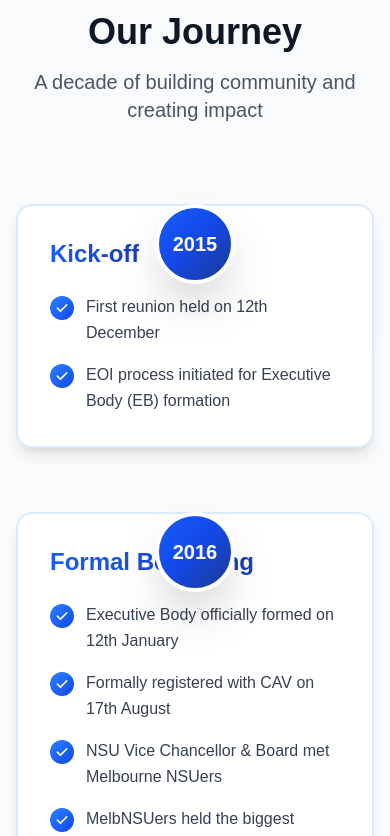
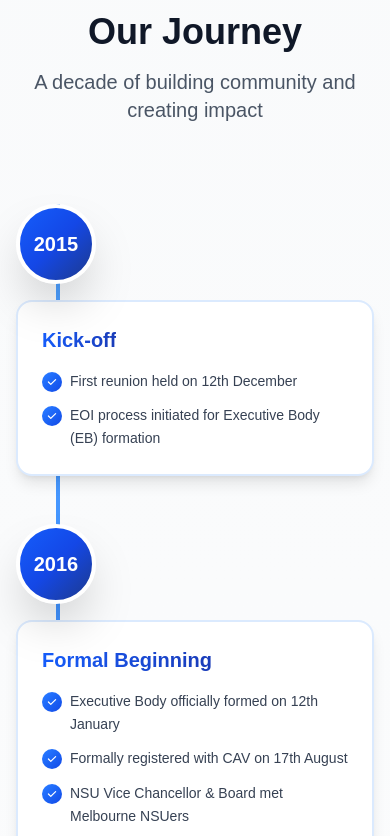
Before and after one commit to Zihan403/nsu, a Next.js app: page /about in a window 390 px wide. Shown: the part 3964-4800 px from the top of the page. Built offline with nearby package versions, Linux system fonts and the light colour scheme; no server answers; a web font is replaced by a local one.

Commit message:
feat: optimize images and fix dropdowns - enable Next.js image optimization with AVIF/WebP, add priority/lazy loading, fix admin panel and event creation dropdowns, standardize event images to 1200x675

```diff
--- a/app/about/page.tsx
+++ b/app/about/page.tsx
@@ -230,6 +230,7 @@ export default function About() {
                     width={128}
                     height={128}
                     className="w-full h-full object-cover group-hover:brightness-110 transition-all duration-300"
+                    priority
                   />
                 </div>
                 <div className="text-center group-hover:transform group-hover:-translate-y-1 transition-transform duration-300">
@@ -240,13 +241,14 @@ export default function About() {
 
               {/* Vice President */}
               <div className="group">
-                <div className="w-32 h-32 rounded-full overflow-hidden border-4 border-blue-900 shadow-lg mx-auto mb-4 group-hover:scale-110 transition-transform duration-300 group-hover:shadow-xl">
+                <div className="w-32 h-32 rounded-full overflow-hidden border-4 border-slate-900 shadow-lg mx-auto mb-4 group-hover:scale-110 transition-transform duration-300 group-hover:shadow-xl">
                   <Image
                     src="/assets/images/team/Aveen Ali.jpg"
                     alt="Aveen Ali"
                     width={128}
                     height={128}
                     className="w-full h-full object-cover group-hover:brightness-110 transition-all duration-300"
+                    loading="lazy"
                   />
                 </div>
                 <div className="text-center group-hover:transform group-hover:-translate-y-1 transition-transform duration-300">
@@ -267,6 +269,7 @@ export default function About() {
                     width={96}
                     height={96}
                     className="w-full h-full object-cover group-hover:brightness-110 transition-all duration-300"
+                    loading="lazy"
                   />
                 </div>
                 <div className="text-center group-hover:transform group-hover:-translate-y-1 transition-transform duration-300">
@@ -285,6 +288,7 @@ export default function About() {
                     width={96}
                     height={96}
                     className="w-full h-full object-cover object-top scale-125 group-hover:brightness-110 transition-all duration-300"
+                    loading="lazy"
                   />
                 </div>
                 <div className="text-center group-hover:transform group-hover:-translate-y-1 transition-transform duration-300">
@@ -303,6 +307,7 @@ export default function About() {
                     width={96}
                     height={96}
                     className="w-full h-full object-cover group-hover:brightness-110 transition-all duration-300"
+                    loading="lazy"
                   />
                 </div>
                 <div className="text-center group-hover:transform group-hover:-translate-y-1 transition-transform duration-300">
@@ -324,6 +329,7 @@ export default function About() {
                     width={96}
                     height={96}
                     className="w-full h-full object-cover group-hover:brightness-110 transition-all duration-300"
+                    loading="lazy"
                   />
                 </div>
                 <div className="text-center group-hover:transform group-hover:-translate-y-1 transition-transform duration-300">
@@ -342,6 +348,7 @@ export default function About() {
                     width={96}
                     height={96}
                     className="w-full h-full object-cover object-top scale-125 group-hover:brightness-110 transition-all duration-300"
+                    loading="lazy"
                   />
                 </div>
                 <div className="text-center group-hover:transform group-hover:-translate-y-1 transition-transform duration-300">
@@ -360,6 +367,7 @@ export default function About() {
                     width={96}
                     height={96}
                     className="w-full h-full object-cover object-top scale-125 group-hover:brightness-110 transition-all duration-300"
+                    loading="lazy"
                   />
                 </div>
                 <div className="text-center group-hover:transform group-hover:-translate-y-1 transition-transform duration-300">
@@ -382,54 +390,57 @@ export default function About() {
           </div>
 
           <div className="relative">
-            {/* Center vertical line */}
+            {/* Center vertical line - hidden on mobile */}
             <div className="hidden md:block absolute left-1/2 transform -translate-x-1/2 top-0 bottom-0 w-1 bg-gradient-to-b from-blue-400 via-blue-600 to-blue-800"></div>
 
-            <div className="space-y-16">
+            {/* Left vertical line - visible on mobile only */}
+            <div className="md:hidden absolute left-10 top-0 bottom-0 w-1 bg-gradient-to-b from-blue-400 via-blue-600 to-blue-800"></div>
+
+            <div className="space-y-12 md:space-y-16">
               {milestones.map((milestone, index) => (
                 <div
                   key={index}
-                  className={`relative flex flex-col md:flex-row items-center gap-8 ${
+                  className={`relative flex flex-col md:flex-row items-start md:items-center gap-4 md:gap-8 ${
                     index % 2 === 0 ? 'md:flex-row-reverse' : ''
                   }`}
                 >
-                  {/* Year badge - center */}
-                  <div className="absolute left-1/2 transform -translate-x-1/2 w-20 h-20 bg-gradient-to-br from-blue-600 via-blue-700 to-blue-900 rounded-full flex flex-col items-center justify-center shadow-2xl border-4 border-white z-10">
+                  {/* Year badge - left on mobile, center on desktop */}
+                  <div className="flex-shrink-0 w-20 h-20 bg-gradient-to-br from-blue-600 via-blue-700 to-blue-900 rounded-full flex flex-col items-center justify-center shadow-2xl border-4 border-white z-10 md:absolute md:left-1/2 md:transform md:-translate-x-1/2">
                     <span className="text-white font-bold text-xl">{milestone.year}</span>
                   </div>
 
-                  {/* Content card - alternating sides */}
-                  <div className={`w-full md:w-5/12 ${index % 2 === 0 ? 'md:text-right' : 'md:text-left'}`}>
-                    <div className="bg-white rounded-2xl shadow-lg hover:shadow-2xl transition-all duration-300 p-8 border-2 border-blue-100 hover:border-blue-300 transform hover:-translate-y-2">
-                      <h3 className={`text-2xl font-bold text-gray-900 mb-6 flex items-center gap-3 ${
+                  {/* Content card - full width on mobile, alternating sides on desktop */}
+                  <div className={`flex-1 md:w-5/12 ${index % 2 === 0 ? 'md:text-right' : 'md:text-left'}`}>
+                    <div className="bg-white rounded-2xl shadow-lg hover:shadow-2xl transition-all duration-300 p-6 md:p-8 border-2 border-blue-100 hover:border-blue-300 transform hover:-translate-y-2">
+                      <h3 className={`text-xl md:text-2xl font-bold text-gray-900 mb-4 md:mb-6 flex items-center gap-3 ${
                         index % 2 === 0 ? 'md:justify-end' : 'md:justify-start'
                       }`}>
                         <span className="bg-gradient-to-r from-blue-600 to-blue-800 bg-clip-text text-transparent">
                           {milestone.title}
                         </span>
                       </h3>
-                      <ul className="space-y-4">
+                      <ul className="space-y-3 md:space-y-4">
                         {milestone.events.map((event, eventIndex) => (
                           <li
                             key={eventIndex}
-                            className={`flex items-start gap-3 text-gray-700 ${
+                            className={`flex items-start gap-2 md:gap-3 text-gray-700 ${
                               index % 2 === 0 ? 'md:flex-row-reverse md:text-right' : ''
                             }`}
                           >
-                            <div className="flex-shrink-0 w-6 h-6 rounded-full bg-gradient-to-br from-blue-500 to-blue-700 flex items-center justify-center mt-0.5">
-                              <svg className="w-4 h-4 text-white" fill="currentColor" viewBox="0 0 20 20">
+                            <div className="flex-shrink-0 w-5 h-5 md:w-6 md:h-6 rounded-full bg-gradient-to-br from-blue-500 to-blue-700 flex items-center justify-center mt-0.5">
+                              <svg className="w-3 h-3 md:w-4 md:h-4 text-white" fill="currentColor" viewBox="0 0 20 20">
                                 <path fillRule="evenodd" d="M16.707 5.293a1 1 0 010 1.414l-8 8a1 1 0 01-1.414 0l-4-4a1 1 0 011.414-1.414L8 12.586l7.293-7.293a1 1 0 011.414 0z" clipRule="evenodd" />
                               </svg>
                             </div>
-                            <span className="leading-relaxed text-base">{event}</span>
+                            <span className="leading-relaxed text-sm md:text-base">{event}</span>
                           </li>
                         ))}
                       </ul>
                     </div>
                   </div>
 
-                  {/* Spacer for the other side */}
-                  <div className="hidden md:block w-5/12"></div>
+                  {/* Spacer for the other side - desktop only */}
+                  <div className="hidden md:block md:w-5/12"></div>
                 </div>
               ))}
             </div>
--- a/app/admin/events/page.tsx
+++ b/app/admin/events/page.tsx
@@ -314,6 +314,7 @@ export default function AdminEventsPage() {
                   </div>
                   <div>
                     <label className="block text-sm font-semibold text-gray-200 mb-2">Event Image (Required)</label>
+                    <p className="text-xs text-gray-400 mb-2">📐 Recommended: 1200 x 675 pixels (16:9 ratio) for best display quality</p>
                     <div className="space-y-2">
                       {!cloudName && (
                         <div className="mb-2 p-3 rounded-lg bg-yellow-50 border border-yellow-200 text-yellow-800 text-xs">
--- a/app/admin/panel/page.tsx
+++ b/app/admin/panel/page.tsx
@@ -30,8 +30,14 @@ export default function AdminPanel() {
   const [filterTier, setFilterTier] = useState('')
   const [filterVerification, setFilterVerification] = useState('')
 
+  // Super admins that cannot be removed
+  const SUPER_ADMINS = ['zihansarowar403@gmail.com', 'melbournensuer@gmail.com']
+
+  // Check if email is a super admin
+  const isSuperAdmin = (email: string) => SUPER_ADMINS.includes(email.toLowerCase())
+
   // Check if current user is admin
-  const isAdmin = userProfile?.email === 'admin@nsu.edu' || userProfile?.isAdmin === true
+  const isAdmin = userProfile?.isAdmin === true || isSuperAdmin(userProfile?.email || '')
 
   useEffect(() => {
     if (!isAdmin) return
@@ -94,15 +100,22 @@ export default function AdminPanel() {
     }
   }
 
-  const toggleAdminStatus = async (uid: string, isAdmin: boolean) => {
+  const toggleAdminStatus = async (uid: string, currentIsAdmin: boolean, userEmail: string) => {
     if (!db) return;
+
+    // Prevent removing super admin status
+    if (isSuperAdmin(userEmail)) {
+      alert('Cannot modify super admin status for protected accounts.')
+      return
+    }
+
     try {
       await updateDoc(doc(db, 'users', uid), {
-        isAdmin: !isAdmin
+        isAdmin: !currentIsAdmin
       })
 
       setUsers(prev => prev.map(user =>
-        user.uid === uid ? { ...user, isAdmin: !isAdmin } : user
+        user.uid === uid ? { ...user, isAdmin: !currentIsAdmin } : user
       ))
     } catch (error) {
       console.error('Error updating admin status:', error)
@@ -125,8 +138,15 @@ export default function AdminPanel() {
     }
   }
 
-  const deleteUser = async (uid: string) => {
+  const deleteUser = async (uid: string, userEmail: string) => {
     if (!db) return;
+
+    // Prevent deleting super admins
+    if (isSuperAdmin(userEmail)) {
+      alert('Cannot delete super admin accounts.')
+      return
+    }
+
     if (!confirm('Are you sure you want to delete this user? This action cannot be undone.')) {
       return
     }
@@ -252,10 +272,10 @@ export default function AdminPanel() {
                   onChange={(e) => setFilterTier(e.target.value)}
                   className="w-full px-4 py-2 bg-white/10 border border-white/20 rounded-lg focus:ring-2 focus:ring-blue-500 focus:border-blue-500 text-white"
                 >
-                  <option value="">All Tiers</option>
-                  <option value="basic">Basic</option>
-                  <option value="premium">Premium</option>
-                  <option value="lifetime">Lifetime</option>
+                  <option value="" className="bg-white text-gray-900">All Tiers</option>
+                  <option value="basic" className="bg-white text-gray-900">Basic</option>
+                  <option value="premium" className="bg-white text-gray-900">Premium</option>
+                  <option value="lifetime" className="bg-white text-gray-900">Lifetime</option>
                 </select>
               </div>
 
@@ -330,9 +350,9 @@ export default function AdminPanel() {
                               : 'bg-blue-500/20 text-blue-300 border-blue-400/30'
                           }`}
                         >
-                          <option value="basic">Basic</option>
-                          <option value="premium">Premium</option>
-                          <option value="lifetime">Lifetime</option>
+                          <option value="basic" className="bg-white text-gray-900">Basic</option>
+                          <option value="premium" className="bg-white text-gray-900">Premium</option>
+                          <option value="lifetime" className="bg-white text-gray-900">Lifetime</option>
                         </select>
                       </td>
                       <td className="px-6 py-4 whitespace-nowrap">
@@ -359,8 +379,13 @@ export default function AdminPanel() {
                       </td>
                       <td className="px-6 py-4 whitespace-nowrap text-sm">
                         <div className="flex items-center gap-2">
+                          {isSuperAdmin(user.email) ? (
+                            <span className="px-3 py-1 rounded text-xs font-medium bg-yellow-500/20 text-yellow-300 border border-yellow-400/30">
+                              Super Admin
+                            </span>
+                          ) : (
                             <button
-                            onClick={() => toggleAdminStatus(user.uid, user.isAdmin || false)}
+                              onClick={() => toggleAdminStatus(user.uid, user.isAdmin || false, user.email)}
                               className={`px-3 py-1 rounded text-xs font-medium border ${
                                 user.isAdmin
                                   ? 'bg-red-500/20 text-red-300 border-red-400/30 hover:bg-red-500/30'
@@ -369,9 +394,15 @@ export default function AdminPanel() {
                             >
                               {user.isAdmin ? 'Remove Admin' : 'Make Admin'}
                             </button>
+                          )}
                           <button
-                            onClick={() => deleteUser(user.uid)}
-                            className="px-3 py-1 rounded text-xs font-medium bg-red-500/20 text-red-300 border border-red-400/30 hover:bg-red-500/30"
+                            onClick={() => deleteUser(user.uid, user.email)}
+                            disabled={isSuperAdmin(user.email)}
+                            className={`px-3 py-1 rounded text-xs font-medium border ${
+                              isSuperAdmin(user.email)
+                                ? 'bg-gray-500/20 text-gray-400 border-gray-400/30 cursor-not-allowed opacity-50'
+                                : 'bg-red-500/20 text-red-300 border-red-400/30 hover:bg-red-500/30'
+                            }`}
                           >
                             Delete
                           </button>
--- a/app/alumni/directory/page.tsx
+++ b/app/alumni/directory/page.tsx
@@ -180,6 +180,7 @@ export default function AlumniDirectory() {
                           src={member.photoURL}
                           alt={member.displayName}
                           className="w-16 h-16 rounded-full object-cover"
+                          loading="lazy"
                         />
                       ) : (
                         member.displayName.charAt(0).toUpperCase()
--- a/app/api/runtime-env/route.ts
+++ b/app/api/runtime-env/route.ts
@@ -8,6 +8,7 @@ export async function GET() {
     NEXT_PUBLIC_FIREBASE_STORAGE_BUCKET: process.env.NEXT_PUBLIC_FIREBASE_STORAGE_BUCKET || '',
     NEXT_PUBLIC_FIREBASE_MESSAGING_SENDER_ID: process.env.NEXT_PUBLIC_FIREBASE_MESSAGING_SENDER_ID || '',
     NEXT_PUBLIC_FIREBASE_APP_ID: process.env.NEXT_PUBLIC_FIREBASE_APP_ID || '',
-    NEXT_PUBLIC_FIREBASE_MEASUREMENT_ID: process.env.NEXT_PUBLIC_FIREBASE_MEASUREMENT_ID || ''
+    NEXT_PUBLIC_FIREBASE_MEASUREMENT_ID: process.env.NEXT_PUBLIC_FIREBASE_MEASUREMENT_ID || '',
+    NEXT_PUBLIC_CLOUDINARY_CLOUD_NAME: process.env.NEXT_PUBLIC_CLOUDINARY_CLOUD_NAME || ''
   })
 }
--- a/app/benefits/page.tsx
+++ b/app/benefits/page.tsx
@@ -95,6 +95,8 @@ export default function Benefits() {
                   width={600}
                   height={400}
                   className="w-full h-full object-cover transform hover:scale-110 transition-transform duration-300"
+                  priority={index === 0}
+                  loading={index === 0 ? undefined : 'lazy'}
                 />
                 {/* Discount Badge */}
                 <div className={`absolute top-4 right-4 ${colorClasses[perk.color as keyof typeof colorClasses].badge} text-white px-4 py-2 rounded-full font-bold text-sm shadow-lg`}>
--- a/app/dashboard/page.tsx
+++ b/app/dashboard/page.tsx
@@ -312,6 +312,7 @@ export default function Dashboard() {
                       width={300}
                       height={300}
                       className="object-contain"
+                      priority
                     />
                   </div>
 
@@ -333,6 +334,7 @@ export default function Dashboard() {
                               width={80}
                               height={80}
                               className="object-cover w-full h-full"
+                              loading="lazy"
                             />
                           ) : (
                             <div className="w-full h-full flex items-center justify-center bg-gradient-to-br from-slate-700 to-blue-800 text-white text-3xl font-bold">
@@ -352,6 +354,7 @@ export default function Dashboard() {
                           width={48}
                           height={48}
                           className="object-contain"
+                          loading="lazy"
                         />
                       </div>
                     </div>
@@ -416,6 +419,7 @@ export default function Dashboard() {
                         width={80}
                         height={80}
                         className="object-cover w-full h-full"
+                        loading="lazy"
                       />
                     ) : (
                       <div className="w-full h-full flex items-center justify-center bg-gradient-to-br from-blue-500 to-blue-600 text-white text-3xl font-bold">
--- a/app/page.tsx
+++ b/app/page.tsx
@@ -234,9 +234,10 @@ export default function Home() {
                 <Image
                   src={upcomingEvent.image}
                   alt={upcomingEvent.title}
-                  width={400}
-                  height={300}
+                  width={1200}
+                  height={675}
                   className="w-full h-full object-cover"
+                  priority
                 />
               </div>
 
--- a/contexts/AuthContext.tsx
+++ b/contexts/AuthContext.tsx
@@ -14,7 +14,7 @@ import {
   reload,
   sendPasswordResetEmail
 } from 'firebase/auth'
-import { doc, setDoc, getDoc } from 'firebase/firestore'
+import { doc, setDoc, getDoc, updateDoc } from 'firebase/firestore'
 import { auth, db } from '../lib/firebaseConfig'
 
 interface UserProfile {
@@ -58,16 +58,47 @@ export function AuthProvider({ children }: { children: React.ReactNode }) {
   const [user, setUser] = useState<User | null>(null)
   const [userProfile, setUserProfile] = useState<UserProfile | null>(null)
   const [loading, setLoading] = useState(true)
-  // Removed runtime retry logic; expects Firebase to be initialized at build-time
+  const [firebaseReady, setFirebaseReady] = useState(false)
+
+  // Wait for Firebase to initialize (handles runtime fallback)
+  useEffect(() => {
+    const checkFirebase = () => {
+      if (auth && db) {
+        setFirebaseReady(true)
+        return true
+      }
+      return false
+    }
+
+    // Check immediately
+    if (checkFirebase()) return
+
+    // If not ready, poll every 100ms for up to 3 seconds
+    let attempts = 0
+    const interval = setInterval(() => {
+      attempts++
+      if (checkFirebase()) {
+        clearInterval(interval)
+      } else if (attempts > 30) {
+        console.error('Firebase failed to initialize after 3 seconds')
+        clearInterval(interval)
+        setLoading(false)
+      }
+    }, 100)
+
+    return () => clearInterval(interval)
+  }, [])
 
   useEffect(() => {
-    if (!db) {
+    if (!firebaseReady) return
+
+    if (!db || !auth) {
       console.warn('Firebase database not initialized during AuthContext setup')
       setLoading(false)
       return
     }
 
-    const unsubscribe = onAuthStateChanged(auth!, async (user) => {
+    const unsubscribe = onAuthStateChanged(auth, async (user) => {
       try {
         if (user) {
           setUser(user)
@@ -75,11 +106,22 @@ export function AuthProvider({ children }: { children: React.ReactNode }) {
           let retries = 3
           let profileFetched = false
 
+          // Super admins that cannot be removed
+          const SUPER_ADMINS = ['zihansarowar403@gmail.com', 'melbournensuer@gmail.com']
+          const isSuperAdmin = SUPER_ADMINS.includes(user.email?.toLowerCase() || '')
+
           while (retries > 0 && !profileFetched) {
             try {
               const profileDoc = await getDoc(doc(db!, 'users', user.uid))
               if (profileDoc.exists()) {
-                const profileData = profileDoc.data() as UserProfile
+                let profileData = profileDoc.data() as UserProfile
+
+                // Ensure super admins always have admin status
+                if (isSuperAdmin && !profileData.isAdmin) {
+                  await updateDoc(doc(db!, 'users', user.uid), { isAdmin: true })
+                  profileData = { ...profileData, isAdmin: true }
+                }
+
                 console.log('Profile fetched from Firestore:', profileData)
                 setUserProfile(profileData)
                 profileFetched = true
@@ -90,7 +132,8 @@ export function AuthProvider({ children }: { children: React.ReactNode }) {
                   email: user.email!,
                   displayName: user.displayName || user.email!.split('@')[0],
                   membershipTier: 'basic',
-                  joinedAt: new Date()
+                  joinedAt: new Date(),
+                  isAdmin: isSuperAdmin // Auto-grant admin to super admins
                 }
 
                 // Only add photoURL if it exists
@@ -157,7 +200,7 @@ export function AuthProvider({ children }: { children: React.ReactNode }) {
     })
 
     return () => unsubscribe()
-  }, [])
+  }, [firebaseReady])
 
   const signIn = async (email: string, password: string) => {
     if (!auth) throw new Error('Firebase auth not initialized')
```
Also changed, not shown: app/events/page.tsx (+4 -3 lines), components/Footer.tsx (+3 -5 lines), next.config.ts (+14 -1 lines). Lines whose indentation alone changed are shown as unchanged.
